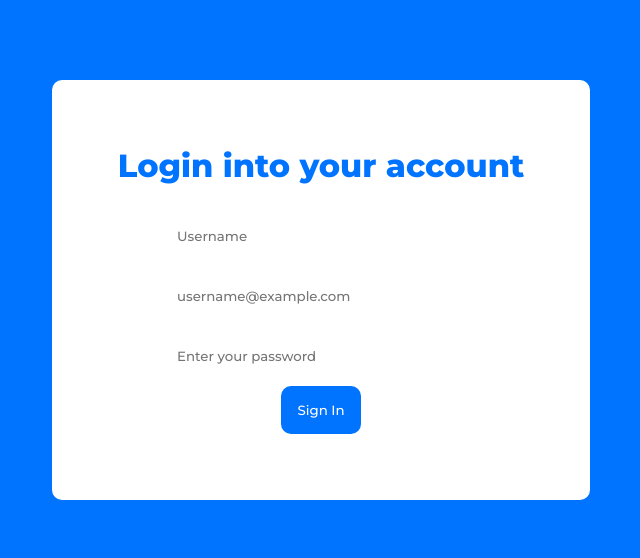
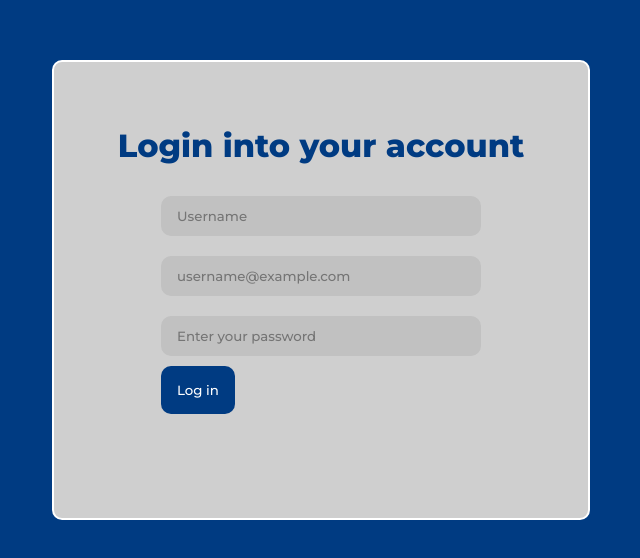
Before and after one commit to iam-devAlhan/Quizlify, a React (Vite) app: page /login in a window 1280 px wide. Shown: the part 110-668 px from the top of the page, without its empty margins (319-959 px from the left). Built offline with nearby package versions, Linux system fonts and the light colour scheme.

Commit message:
feat: Login functionality created!

```diff
--- a/package.json
+++ b/package.json
@@ -16,6 +16,7 @@
     "react-chartjs-2": "^5.2.0",
     "react-dom": "^18.2.0",
     "react-router-dom": "^6.26.2",
+    "react-spinners": "^0.14.1",
     "styled-components": "^6.1.13"
   },
   "devDependencies": {
--- a/src/App.css
+++ b/src/App.css
@@ -2,9 +2,10 @@
 @import url('https://fonts.googleapis.com/css2?family=Inter+Tight:ital,wght@0,100..900;1,100..900&display=swap');
 
 :root {
-    --app-colors-bg: #0073ff;
+    --app-colors-bg: #003b82;
     --app-colors-white: #fff;
-    --app-colors-bg-dark: #003f8c;
+    --app-colors-milky: #cfcfcf;
+    --app-colors-bg-dark: rgb(0, 31, 46);
 
 }
 * {
--- /dev/null
+++ b/src/context/Auth-Context.jsx
@@ -0,0 +1,17 @@
+import { createContext, useContext } from "react";
+import { auth } from "../config/firebase-config";
+
+const AuthFirebaseContext = createContext();
+
+export const useAuth = function() {
+    return useContext(AuthFirebaseContext);
+}
+
+export const AuthFirebaseProvider = ({children}) => {
+    const firebaseAuth = { auth };
+    return (
+        <AuthFirebaseContext.Provider value={firebaseAuth}>
+            {children}
+        </AuthFirebaseContext.Provider>
+    )
+}
--- a/src/pages/Login.jsx
+++ b/src/pages/Login.jsx
@@ -1,27 +1,97 @@
 import styles from "../pages/css/signup.module.css";
+import styled from "styled-components";
+import { ClipLoader } from "react-spinners";
 import { useNavigate } from "react-router-dom";
+import { signInWithEmailAndPassword } from "firebase/auth";
 import { useState } from "react";
+import { useAuth } from "../context/Auth-Context";
+
+const LoadingBox = styled.div`
+    display: flex;
+    align-items: center;
+    justify-content: center;
+    height: 100vh;
+    background-color: rgb(0, 31, 46);
+    color: yellow;
+`
+const ErrorMsg = styled.div`
+     display: flex;
+    align-item: center;
+    padding: 10px;
+    border-radius: 10px;
+    margin: 10px 0px;
+    gap: 10px;
+    justify-content: center;
+    color: red;
+    transition: 0.2s ease-in-out;
+    cursor: pointer;
+    font-weight: bold;
+
+    &: hover {
+        color: white;
+        background-color: red;
+    }
+`
 const Login = function() {
-    let user = {
-        name: "admin",
-        password: "admin123",
-        email: "admin@example.com"
+    const { auth } = useAuth();
+    const navigate = useNavigate();
+    const [signinStatus, setSigninStatus] = useState("Log in")
+    const newUser = {
+        username: "",
+        email: "",
+        password: ""
     }
-    const [newUser, setNewUser] = useState({
-        name: "",
-        password: "",
-        email: ""
-    })
-    const navigate = useNavigate();
+    const [user, setUser] = useState(newUser);
+    const [error, setError] = useState(null);
+    const onChangeHandler = function(e) {
+        const {name, value} = e.target;
+        setUser((prev) => {
+            return {...prev, [name] : value}
+        })
+    }
+    const loginHandler = async(email, password) => {
+
+
+        try {
+            const user = await signInWithEmailAndPassword(auth, email, password);
+            if (user && auth.currentUser) {
+                navigate("/home/your_activity", {replace: true});
+            }
+         }
+        catch (error) {
+            switch (error.code) {
+                case "auth/user-not-found":
+                    setError("User not found!!")
+                    break;
+                case "auth/invalid-password":
+                    setError("Invalid password, please try again!")
+                    break;
+                case "auth/invalid-email":
+                    setError("Invalid Email, try again!")
+                    break;
+                case "auth/uid-already-exists":
+                    setError("User already exists!")
+                    break;
+                case "auth/invalid-credential":
+                    setError("Invalid Email and Password!")
+                    break;
+                default:
+                    setError("Internal Error! 400")
+                    break;
+            }
+        }
+
+    }
     const submitHandler = function(event) {
         event.preventDefault();
-        if (newUser.name === user.name && newUser.email === user.email && newUser.password === user.password) {
-            navigate('/home/your_activity');
+        const userdata = user;
+        if (userdata.email.trim() == "" || userdata.username.trim() == "" || userdata.password.trim() == "") {
+            setError("Please provide full information!")
         }
         else {
-            alert("Wrong Credentials, try again")
+            setSigninStatus("Logging in..")
+            setTimeout(() => loginHandler(userdata.email, userdata.password), 3000);
         }
-
     }
     return (
         <>
@@ -29,13 +99,16 @@ const Login = function() {
                 <div className={styles.container}>
                 <h1 id={styles.heading}>Login into your account</h1>
                     <form id={styles.form}>
-                        <input id={styles.input} type="text" placeholder="Username" required onChange={(e) => setNewUser((prev) => {
-                            return {...prev, name: e.target.value}
-                        })}/>
-                        <input id={styles.input} type="email" placeholder="username@example.com" required onChange={(e) => setNewUser((prev) => ({...prev, email: e.target.value}))}/>
-                        <input id={styles.input} type="password" placeholder="Enter your password" required onChange={(e) => setNewUser((prev) => ({...prev, password: e.target.value}))}/>
-                        <button id={styles.button} type="submit" onClick={submitHandler}>Sign In</button>
+                        <input id={styles.input} type="text" name="username" placeholder="Username" required onChange={(e) => onChangeHandler(e)}/>
+                        <input id={styles.input} type="email" name="email" placeholder="username@example.com" required onChange={(e) => onChangeHandler(e)}/>
+                        <input id={styles.input} type="password" name="password" placeholder="Enter your password" required onChange={(e) => onChangeHandler(e)}/>
+                        <button id={styles.button} type="submit" onClick={submitHandler}>{signinStatus}</button>
                     </form>
+                    {error !== "" && (
+                        <ErrorMsg>
+                            {error}
+                        </ErrorMsg>
+                    )}
                 </div>
             </div>
         </>
--- a/src/pages/SignUp.jsx
+++ b/src/pages/SignUp.jsx
@@ -1,9 +1,111 @@
 import styles from "../pages/css/signup.module.css";
+import styled from "styled-components";
+import { auth, db } from "../config/firebase-config";
+import { createUserWithEmailAndPassword } from "firebase/auth";
+import { addDoc, collection, Timestamp } from "firebase/firestore";
+
+import { useState } from "react";
+import { useNavigate } from "react-router-dom";
+
+const RowContainer = styled.div`
+    display: flex;
+    align-items: center;
+    justify-content: left;
+    padding: 10px;
+    color: #000;
+    gap: 5%;
+`
+const ErrorMsg = styled.div`
+    display: flex;
+    align-item: center;
+    padding: 10px;
+    border-radius: 10px;
+    margin: 10px 0px;
+    gap: 10px;
+    justify-content: center;
+    color: red;
+    transition: 0.2s ease-in-out;
+    cursor: pointer;
+    font-weight: bold;
+
+    &: hover {
+        color: white;
+        background-color: red;
+    }
+`
 
 const SignUp = function() {
+    const navigateTo = useNavigate();
+    const defaultUser = {
+        username: "",
+        email: "",
+        password: "",
+        confirmPassword: "",
+        isAdmin: false,
+        isTeacher: false,
+        isStudent: false,
+        createdAt: null
+    }
+    const [user, setUser] = useState(defaultUser);
+    const [isSubmitted, setIsSubmitted] = useState("Create Account!");
+    const [errorMsg, setErrorMsg] = useState(null);
+    const usersCollection = collection(db, "users");
+    const addUserDetails = async function() {
+        try {
+            await addDoc(usersCollection, {
+                username: user.username,
+                isAdmin: user.isAdmin,
+                isTeacher: user.isTeacher,
+                isStudent: user.isStudent,
+                createdAt: Timestamp.now()
+            })
+        } catch (error) {
+            console.error(error);
+        }
+    }
+    const createUserAccount = async (email, password) => {
+        try {
+            setIsSubmitted("Creating!!");
+            await createUserWithEmailAndPassword(auth, email, password);
+            addUserDetails();
+            navigateTo("/login");
+        } catch (error) {
+            console.error(error);
+        }
+    }
 
     const submitHandler = function(event) {
         event.preventDefault();
+        const data = user;
+        if ((data.password !== data.confirmPassword)) {
+            setErrorMsg(' Passwords does not match!!');
+        }
+        else if ((data.email.trim() == "" || data.username.trim() == "")) {
+            setErrorMsg(' Fields are empty!')
+        }
+        else {
+            createUserAccount(data.email, data.password);
+        }
+        setUser(defaultUser);
+    }
+    const onChangeHandler = function(e) {
+        setUser((prev) => {
+            return {...prev, [e.target.name]: e.target.value}
+        })
+    }
+
+    const onChangeHandlerWithCheckedProps = function (e) {
+        const getUserCondition = e.target.getAttribute('cond');
+        setUser((prev) => {
+            switch (getUserCondition) {
+                case "isTeacher":
+                    return {...prev, isTeacher: true, isAdmin: false, isStudent: false}
+                case "isStudent":
+                    return {...prev, isStudent: true, isTeacher: false, isAdmin: false}
+                default:
+                    return {...prev}
+            }
+        })
     }
 
     return (
@@ -12,11 +114,26 @@ const SignUp = function() {
                 <div className={styles.container}>
                 <h1 id={styles.heading}>Create your account</h1>
                     <form id={styles.form}>
-                        <input id={styles.input} type="text" placeholder="Username" required/>
-                        <input id={styles.input} type="email" placeholder="username@example.com" required />
-                        <input id={styles.input} type="password" placeholder="Set your password" required />
-                        <input id={styles.input} type="password" placeholder="Confirm Password" required/>
-                        <button id={styles.button} type="submit" onClick={submitHandler}>Create Account</button>
+                        <input id={styles.input} type="text" name="username" placeholder="Username" required  onChange={(e) => onChangeHandler(e)}/>
+                        <input id={styles.input} type="email" name="email" placeholder="username@example.com" required onChange={(e) => onChangeHandler(e)}/>
+                        <input id={styles.input} type="password" name="password" placeholder="Set your password" required onChange={(e) => onChangeHandler(e)}/>
+                        <input id={styles.input} type="password" name="confirmPassword" placeholder="Confirm Password" required onChange={(e) => onChangeHandler(e)}/>
+                        <label>Your Role</label>
+                        <RowContainer>
+                            <label>Teacher</label>
+                            <input type="radio" name="role" value="teacher" cond="isTeacher" checked={user.isTeacher} onChange={(e) => onChangeHandlerWithCheckedProps(e)}/>
+                            <label>Student</label>
+                            <input type="radio" name="role" value="student" cond="isStudent" checked={user.isStudent} onChange={(e) => onChangeHandlerWithCheckedProps(e)}/>
+                        </RowContainer>
+                        {errorMsg !== null && (
+                            <>
+                            <ErrorMsg>
+                            <i class="bi bi-exclamation-circle-fill"></i> {errorMsg}
+                            </ErrorMsg>
+                            </>
+                        )}
+
+                        <button id={styles.button} type="submit" onClick={submitHandler}>{isSubmitted}</button>
                     </form>
                 </div>
             </div>
--- a/src/pages/css/signup.module.css
+++ b/src/pages/css/signup.module.css
@@ -13,7 +13,7 @@
     align-items: center;
     justify-content: center;
     padding: 5%;
-    background-color: var(--app-colors-white);
+    background-color: var(--app-colors-milky);
     color: var(--app-colors-bg);
     border: 2px solid var(--app-colors-white);
     border-radius: 10px;
@@ -25,7 +25,7 @@
 #form {
     display: flex;
     flex-direction: column;
-    align-items: center;
+    align-items: left;
     justify-content: center;
 }
 
@@ -38,6 +38,7 @@
     border: none;
     font-family: "Montserrat", Arial, Helvetica, sans-serif;
     border-radius: 10px;
+    background-color: #c1c1c1;
 }
 #input:focus {
     border: 2px solid var(--app-colors-bg);
```
Also changed, not shown: src/config/firebase-config.jsx (+4 -6 lines), src/main.jsx (+5 -2 lines), 1 other file (tests, documents, lock files or other folders).
